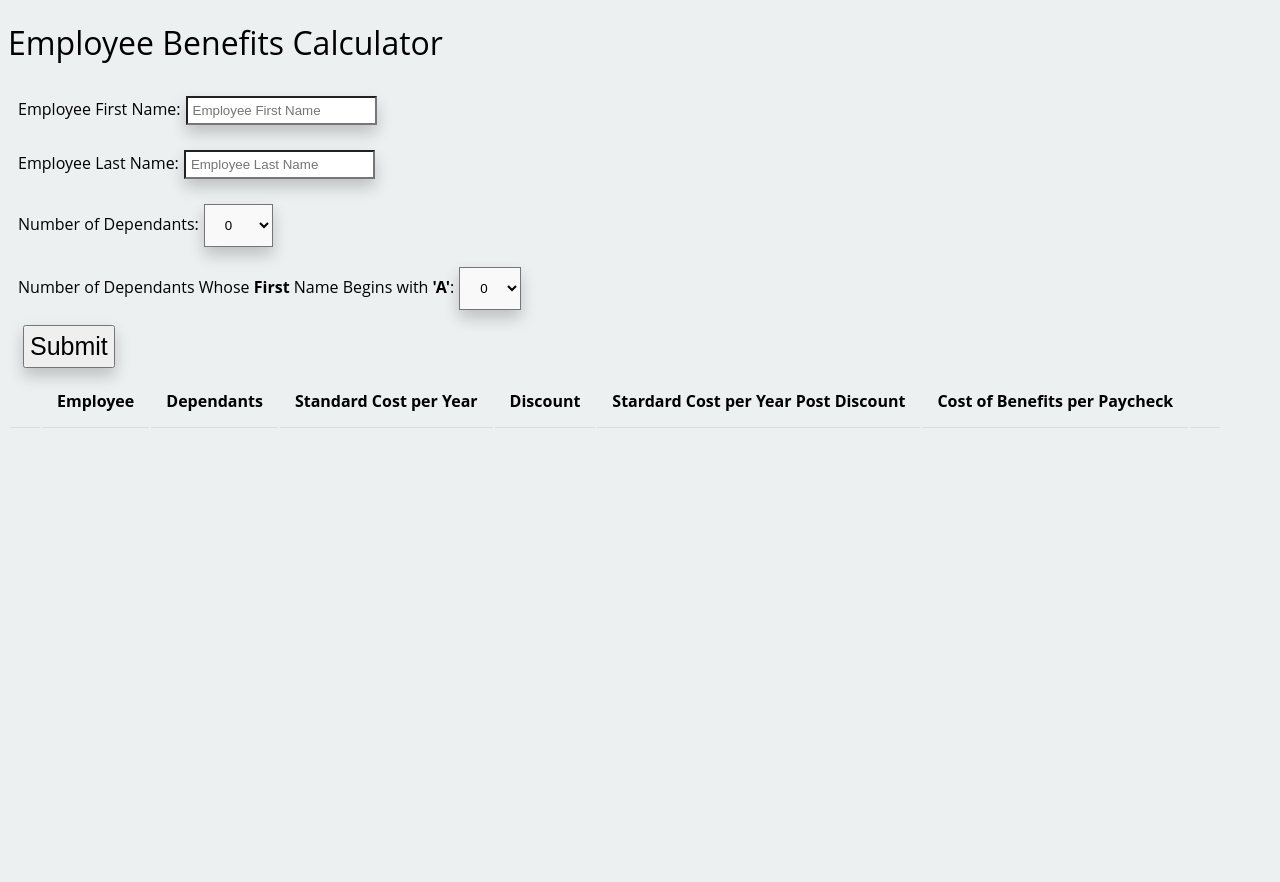
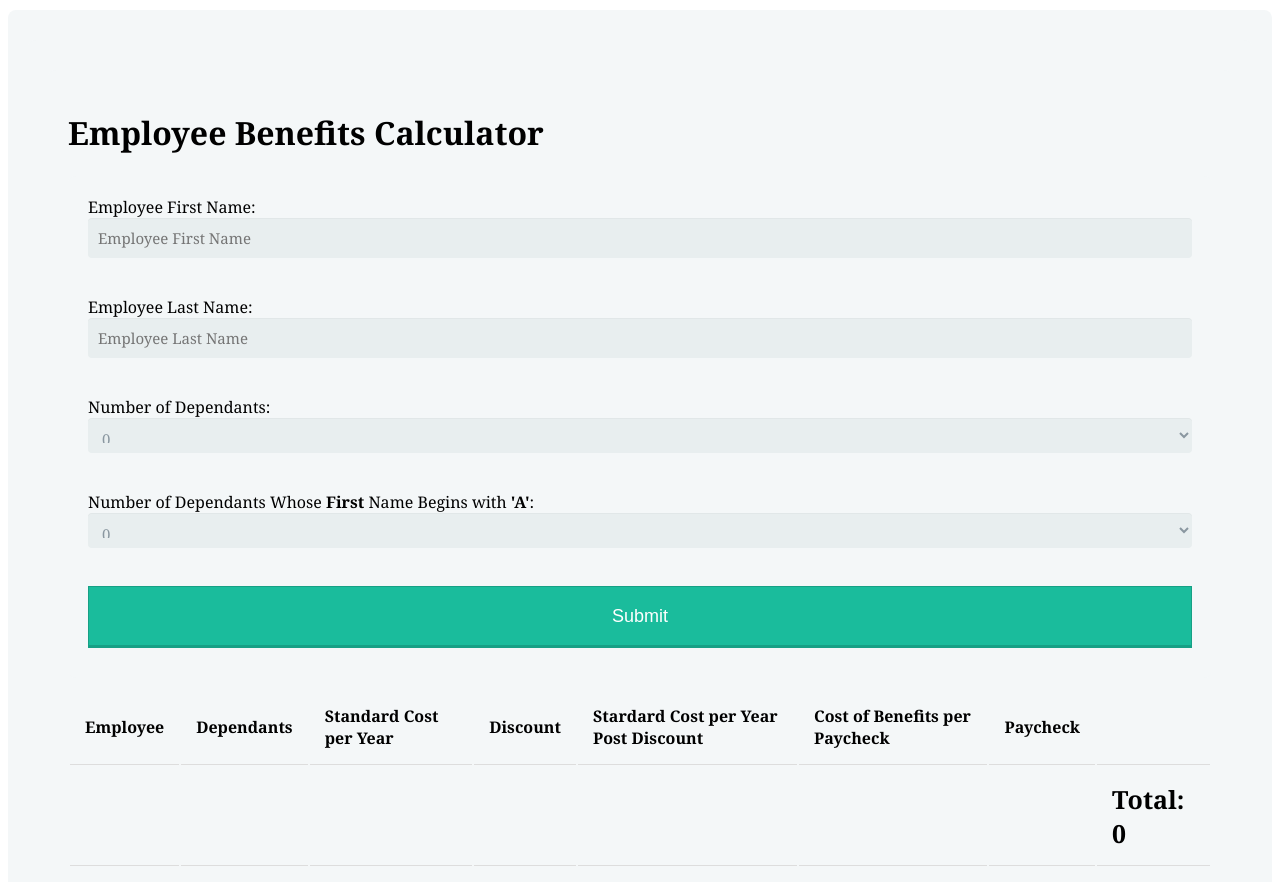
Before and after one commit to s3vanduine/ReactApplication, a React (Create React App) app: page / in a window 1280 px wide. Shown: the top 882 px of the page. Before the commit the page ends 800 px from the top, so only its background shows below. Built offline with nearby package versions, Linux system fonts and the light colour scheme; the HTML template or start-up script is replaced by a standard one.

Commit message:
Working with style v3

```diff
--- a/src/App.js
+++ b/src/App.js
@@ -9,7 +9,6 @@ class App extends React.Component {
     employees: []
   }
 
-  //Use for calculations
   selectEmployee = (id) => {
     this.setState({ employees: this.state.employees.map(employee => {
       if(employee.id === id){
@@ -27,13 +26,14 @@ class App extends React.Component {
   addEmployee = (firstName, lastName, numOfDependants, numOfDependantsWithANames) => {
 
     var discount = this.calculate(firstName, numOfDependants, numOfDependantsWithANames);
-    //const paycheck = 2000;
+    const paycheck = 2000;
     const paycheckPerYear = 26;
     const costOfDependant = 500;
     const costOfEmployee = 1000;
     const standardCost = numOfDependants*costOfDependant + costOfEmployee;
     const postDiscount = standardCost - discount;
     const costOfBenefitsPerPaycheck = (postDiscount/paycheckPerYear).toFixed(2);
+    const paycheckWithBenefits = paycheck - costOfBenefitsPerPaycheck;
 
     const newEmployee = {
       id: uuid.v4(),
@@ -43,7 +43,8 @@ class App extends React.Component {
       standardCost,
       discount,
       postDiscount,
-      costOfBenefitsPerPaycheck
+      costOfBenefitsPerPaycheck,
+      paycheckWithBenefits
     }
     this.setState({
       employees: [...this.state.employees, newEmployee]
--- a/src/components/AddEmployee.js
+++ b/src/components/AddEmployee.js
@@ -20,6 +20,12 @@ class AddEmployee extends React.Component {
         e.target.lastName.value = "";
         e.target.numOfDependants.value = 0;
         e.target.numOfDependantsWithANames.value = 0;
+        this.setState({
+            firstName: "",
+            lastName: "",
+            numOfDependants: 0,
+            numOfDependantsWithANames: 0
+        })
     }
 
     addDependant = (name) => this.setState({
@@ -37,7 +43,7 @@ class AddEmployee extends React.Component {
             selectANamesOptions.push(<option key={j} value={j}>{j}</option>)
         }
         return(
-        <form onSubmit={this.onSubmit}>
+        <form onSubmit={this.onSubmit} class="form-style-5">
             <label> Employee First Name:
                  <input type="text" name="firstName" placeholder="Employee First Name" onChange={this.onChange}/>
             </label>
@@ -48,7 +54,7 @@ class AddEmployee extends React.Component {
                 <select name="numOfDependants" className="dropdown-content" defaultValue="0" onChange={this.onChange}>
                     {selectOptions}
                 </select>
-            </label><br/>
+            </label>
             <label className="dropdown">Number of Dependants Whose <b>First</b> Name Begins with <b>'A'</b>:
                 <select name="numOfDependantsWithANames" className="dropdown-content" defaultValue="0" onChange={this.onChange}>
                     {selectANamesOptions}
--- a/src/components/EmployeeProfile.js
+++ b/src/components/EmployeeProfile.js
@@ -6,16 +6,17 @@ class EmployeeProfile extends React.Component {
 
   render()
   {
-    const {id, firstName, lastName, numOfDependants, standardCost, discount, postDiscount, costOfBenefitsPerPaycheck} = this.props.employee
+    const {id, firstName, lastName, numOfDependants, standardCost, discount, postDiscount, costOfBenefitsPerPaycheck, paycheckWithBenefits } = this.props.employee
    return(
         <tr>
-            <td><input type="checkbox" onChange={ this.props.selectEmployee.bind(this, id)}></input></td>
+            {/* <td><input type="checkbox" onChange={ this.props.selectEmployee.bind(this, id)}></input></td> */}
             <td>{ firstName + ' ' + lastName }</td>
             <td>{ numOfDependants }</td>
             <td>{ standardCost }</td>
             <td>{ discount }</td>
             <td>{ postDiscount }</td>
             <td>{ costOfBenefitsPerPaycheck }</td>
+            <td>{ paycheckWithBenefits }</td>
             <td><button onClick={this.props.deleteEmployee.bind(this, id)}>delete</button></td>
         </tr>
    )
@@ -24,7 +25,8 @@ class EmployeeProfile extends React.Component {
 
 //PropTypes
 EmployeeProfile.propTypes = {
-    employee: PropTypes.object.isRequired
+    employee: PropTypes.object.isRequired,
+
   }
 
 export default EmployeeProfile;
--- a/src/components/Employees.js
+++ b/src/components/Employees.js
@@ -3,6 +3,14 @@ import EmployeeProfile from './EmployeeProfile';
 import PropTypes from 'prop-types';
 
 class Employees extends React.Component {
+
+  calculateTotal = (employees) => {
+    var totalPaychecks = 0
+    employees.forEach(employee => {
+       totalPaychecks += employee.paycheckWithBenefits;
+    })
+    return totalPaychecks;
+  }
 
   render()
   {
@@ -10,13 +18,14 @@ class Employees extends React.Component {
       <table>
         <tbody>
         <tr key="Headers">
-          <th></th>
+          {/* <th></th> */}
           <th>Employee</th>
           <th>Dependants</th>
           <th>Standard Cost per Year</th>
           <th>Discount</th>
           <th>Stardard Cost per Year Post Discount</th>
           <th>Cost of Benefits per Paycheck</th>
+          <th>Paycheck</th>
           <th></th>
         </tr>
         {
@@ -28,6 +37,16 @@ class Employees extends React.Component {
             />
           ))
         }
+        <tr className="total">
+          <td></td>
+          <td></td>
+          <td></td>
+          <td></td>
+          <td></td>
+          <td></td>
+          <td></td>
+          <td>Total: {this.calculateTotal(this.props.employees)}</td>
+        </tr>
         </tbody>
       </table>
 
@@ -37,7 +56,9 @@ class Employees extends React.Component {
 
 //PropTypes
 Employees.propTypes = {
-  employees: PropTypes.array.isRequired
+  employees: PropTypes.array.isRequired,
+  selectEmployee: PropTypes.func.isRequired,
+  deleteEmployee: PropTypes.func.isRequired
 }
 
 export default Employees;
--- a/src/index.css
+++ b/src/index.css
@@ -1,4 +1,4 @@
-* {
+/* * {
   margin: 20;
   padding: 20;
   color: inherit;
@@ -39,14 +39,14 @@ h1, h2, h3, h4, h5 {
   padding: 12px 16px;
   z-index: 1;
   margin-left: 5px;
-}
+}*/
 
-th, td {
+th, td, tr {
   padding: 15px;
   text-align: left;
   border-bottom: 1px solid #ddd;
 }
-
+/*
 form {
   display: block;
 }
@@ -79,4 +79,127 @@ main {
   margin-left: 15px;
   padding: 5px;
   font-size: 25px;
+}*/
+
+
+.total {
+  font-size: 25px;
+  font-weight: bold;
+  border-bottom: none;
+  padding: 10px;
+  margin: 10px;
 }
+div, .form-style-5{
+	max-width: 1500px;
+	padding: 10px 20px;
+	background: #f4f7f8;
+	margin: 10px auto;
+	padding: 20px;
+	background: #f4f7f8;
+	border-radius: 8px;
+	font-family: Georgia, "Times New Roman", Times, serif;
+}
+.form-style-5 fieldset{
+	border: none;
+}
+.form-style-5 legend {
+	font-size: 1.4em;
+	margin-bottom: 10px;
+}
+.form-style-5 label {
+	display: block;
+	margin-bottom: 8px;
+}
+.form-style-5 input[type="text"],
+.form-style-5 textarea,
+.form-style-5 select {
+	font-family: Georgia, "Times New Roman", Times, serif;
+	background: rgba(255,255,255,.1);
+	border: none;
+	border-radius: 4px;
+	font-size: 15px;
+	margin: 0;
+	outline: 0;
+	padding: 10px;
+	width: 100%;
+	box-sizing: border-box;
+	-webkit-box-sizing: border-box;
+	-moz-box-sizing: border-box;
+	background-color: #e8eeef;
+	color:#8a97a0;
+	-webkit-box-shadow: 0 1px 0 rgba(0,0,0,0.03) inset;
+	box-shadow: 0 1px 0 rgba(0,0,0,0.03) inset;
+	margin-bottom: 30px;
+}
+.form-style-5 input[type="text"]:focus,
+.form-style-5 input[type="date"]:focus,
+.form-style-5 input[type="datetime"]:focus,
+.form-style-5 input[type="email"]:focus,
+.form-style-5 input[type="number"]:focus,
+.form-style-5 input[type="search"]:focus,
+.form-style-5 input[type="time"]:focus,
+.form-style-5 input[type="url"]:focus,
+.form-style-5 textarea:focus,
+.form-style-5 select:focus{
+	background: #d2d9dd;
+}
+.form-style-5 select{
+	-webkit-appearance: menulist-button;
+	height:35px;
+}
+.form-style-5 .number {
+	background: #1abc9c;
+	color: #fff;
+	height: 30px;
+	width: 30px;
+	display: inline-block;
+	font-size: 0.8em;
+	margin-right: 4px;
+	line-height: 30px;
+	text-align: center;
+	text-shadow: 0 1px 0 rgba(255,255,255,0.2);
+	border-radius: 15px 15px 15px 0px;
+}
+
+td button {
+  position: relative;
+	display: block;
+	padding: 10px 20px 10px 20px;
+	color: #FFF;
+	margin: 0 auto;
+	background: #ff6961;
+	font-size: 18px;
+	text-align: center;
+	font-style: normal;
+	/* width: 100%; */
+	border: 1px solid #e77f79;
+	border-width: 1px 1px 3px;
+	margin-bottom: 5px;
+}
+
+/* h1 {
+  color: #61a8ff
+} */
+
+.form-style-5 input[type="submit"],
+.form-style-5 input[type="button"]
+{
+	position: relative;
+	display: block;
+	padding: 19px 39px 18px 39px;
+	color: #FFF;
+	margin: 0 auto;
+	background: #1abc9c;
+	font-size: 18px;
+	text-align: center;
+	font-style: normal;
+	width: 100%;
+	border: 1px solid #16a085;
+	border-width: 1px 1px 3px;
+	margin-bottom: 10px;
+}
+.form-style-5 input[type="submit"]:hover,
+.form-style-5 input[type="button"]:hover
+{
+	background: #109177;
+}
```
